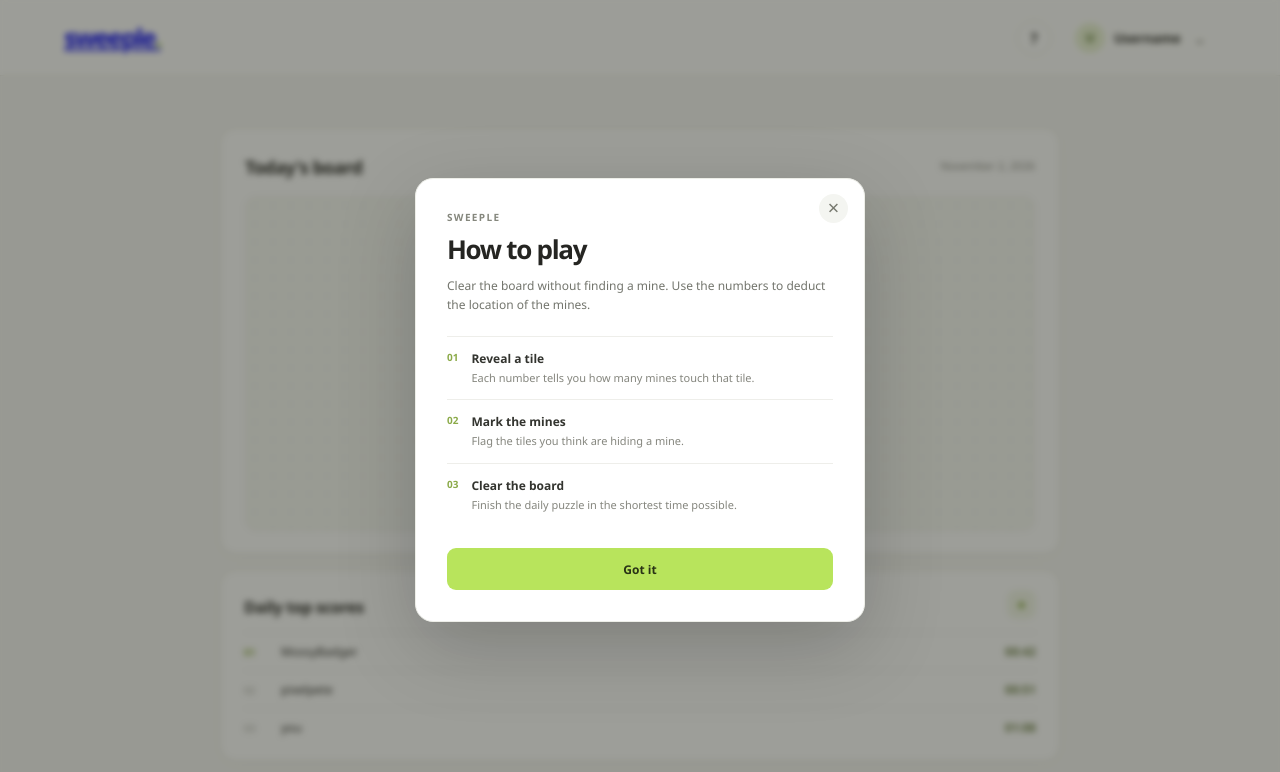
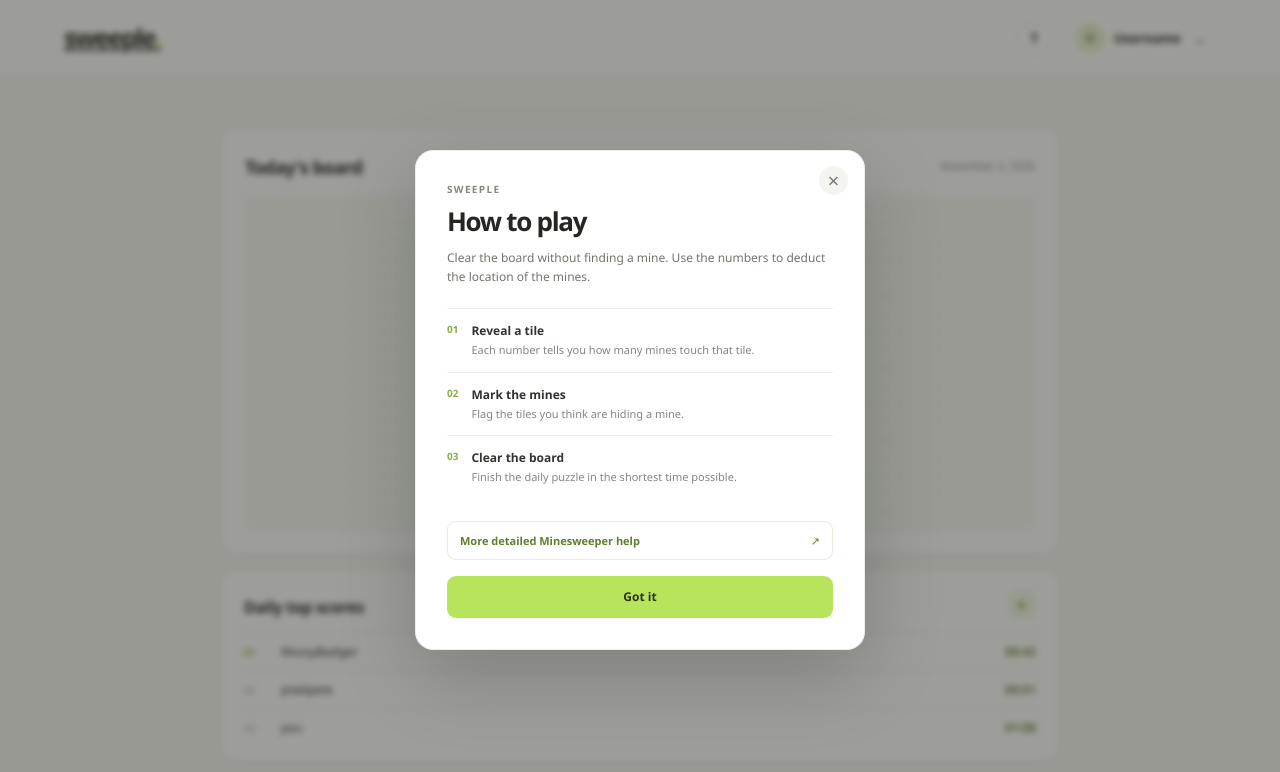
Before and after one commit to Skatboards/COP4331-MERN-Project, a React (Vite) app in the folder client/: page / in a window 1280 px wide. Both pictures are taken after a click on the button "How to play". Shown: the top 772 px of the page. Built offline with nearby package versions, Linux system fonts and the light colour scheme.

Commit message:
Add external help link to HelpDialog and update CSS for anchor styling

```diff
--- a/client/src/App.css
+++ b/client/src/App.css
@@ -86,6 +86,8 @@ h1,h2 { font-family:'Segoe UI',system-ui,sans-serif; letter-spacing:-1.3px; }
 .howto-list>div>span { color:#8baa49; font-size:10px; font-weight:700; }
 .howto-list p { color:#85867e; font-size:11px; line-height:1.5; }
 .howto-list strong { display:block; margin-bottom:2px; color:#33342f; font-size:12px; }
+.external-help-link { display:flex; justify-content:space-between; align-items:center; margin:0 0 16px; padding:11px 12px; border:1px solid #e7ebdd; border-radius:9px; color:#617d32; font-size:11px; font-weight:600; text-decoration:none; }
+.external-help-link:hover { background:#f7faef; }
 .primary-button { min-height:42px; border:0; border-radius:9px; background:#b8e45c; color:#293316; font-size:12px; font-weight:700; cursor:pointer; transition:background .18s; }
 .primary-button:hover { background:#a8d64c; }
 .full-button { width:100%; }
--- a/client/src/components/HelpDialog.tsx
+++ b/client/src/components/HelpDialog.tsx
@@ -11,6 +11,9 @@ export default function HelpDialog({ onClose }: HelpDialogProps) {
         <div><span>02</span><p><strong>Mark the mines</strong>Flag the tiles you think are hiding a mine.</p></div>
         <div><span>03</span><p><strong>Clear the board</strong>Finish the daily puzzle in the shortest time possible.</p></div>
       </div>
+      <a className="external-help-link" href="https://minesweeper.online/help/gameplay" target="_blank" rel="noreferrer">
+        More detailed Minesweeper help <span aria-hidden="true">↗</span>
+      </a>
       <button className="primary-button full-button" onClick={onClose}>Got it</button>
     </Modal>
   );
--- a/client/src/index.css
+++ b/client/src/index.css
@@ -21,5 +21,6 @@
 body { margin: 0; min-width: 320px; min-height: 100vh; }
 button, input { font: inherit; }
 button { color: inherit; }
+a { color: inherit; }
 button:focus-visible, input:focus-visible { outline: 3px solid #9ac844; outline-offset: 3px; }
 ::selection { background: #ddf4a8; }
```
